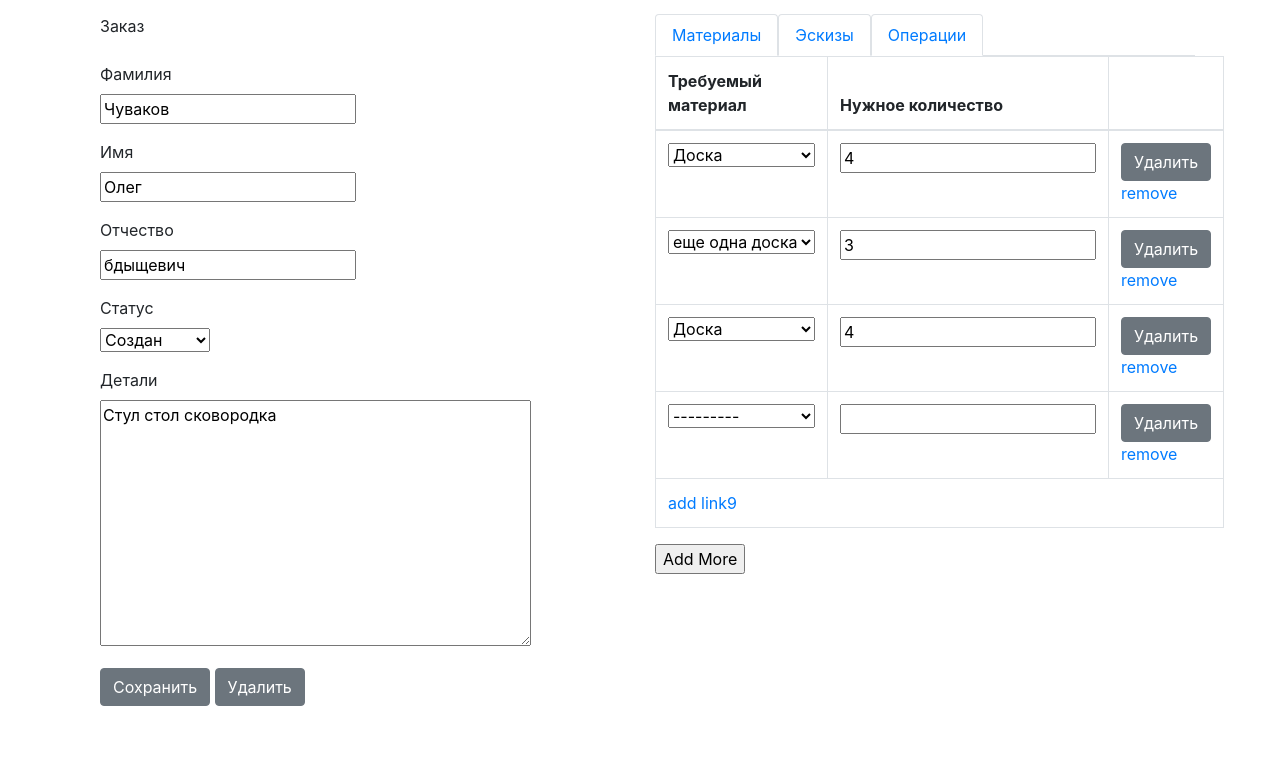
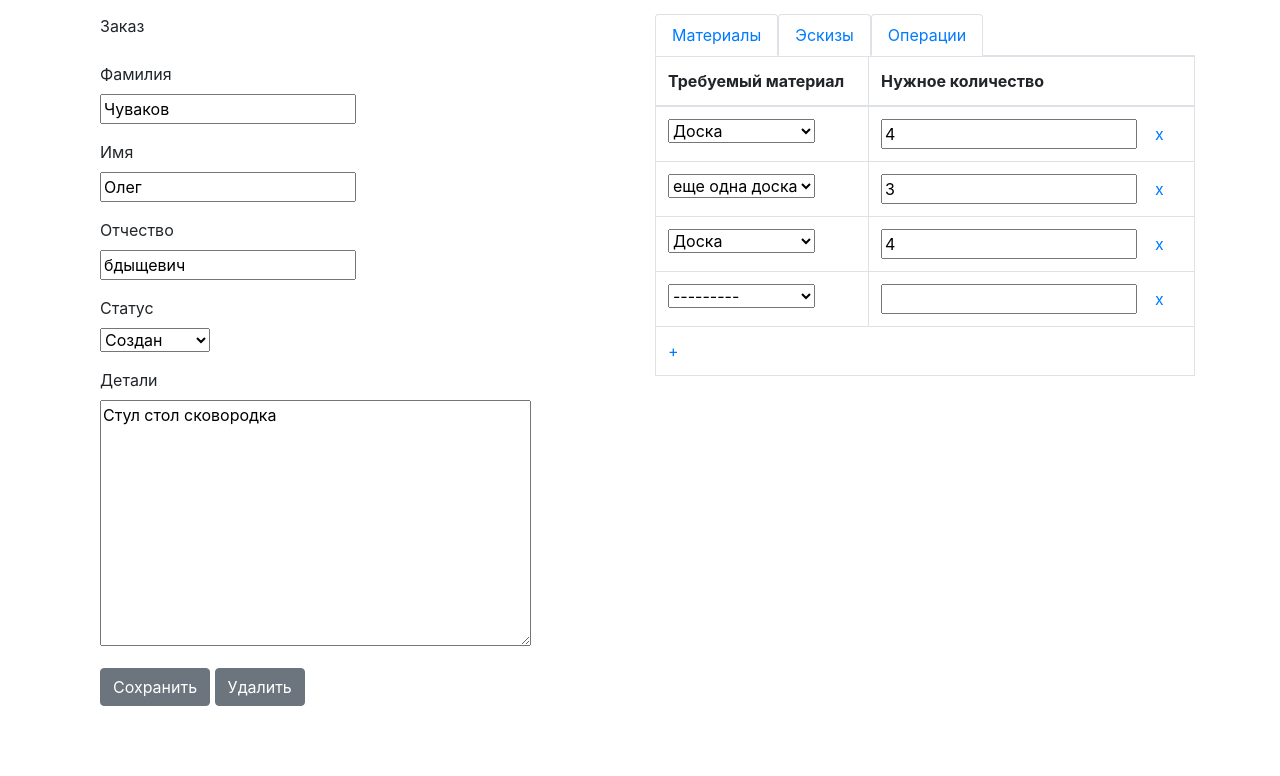
Before and after one commit to artemsmolyak/furniture_django, a Django app: page /order/1/ in a window 1280 px wide. Shown: the part 56-832 px from the top of the page. Run offline with Django 3.2, Linux system fonts and the light colour scheme; data comes from the database, SQL or seed files in the repository; some libraries are stand-ins or nearby versions.

Commit message:
added add+remove rows

```diff
--- a/templates/order_form_materials.html
+++ b/templates/order_form_materials.html
@@ -7,7 +7,6 @@
     <tr>
         <th scope="col">Требуемый материал</th>
         <th scope="col">Нужное количество</th>
-        <th scope="col"></th>
     </tr>
     </thead>
 
@@ -17,40 +16,15 @@
 
     {% for formMaterial in formMaterials %}
 
-
-
             <tr class = "formset_row-{{ formset.prefix }} ">
                 <td> {{ formMaterial.idMaterial }}</td>
-                <td> {{ formMaterial.count }}</td>
-                <td>  <button type="submit" class="btn btn-secondary" value="Save" id='{{ formMaterial.id }}' > Удалить </button> </td>
+                <td> {{ formMaterial.count }}&nbsp;&nbsp;&nbsp;&nbsp;</td>
             </tr>
-
-
 
     {% endfor %}
 
-
     </tbody>
 </table>
-
-
-
-
-<input type="button" value="Add More" id="add_more">
-
-
-
-
-
-<div id="empty_form" style="display:none">
-
-    <tr>
-         {{ formMaterials.empty_form.as_p }}
-         <button type="button" data-formset-delete-button>Delete form</button>
-    </tr>
-
-</div>
-
 
 
 
@@ -59,31 +33,9 @@
 
 <script type="text/javascript">
 
-     jQuery(function($) {
-        $("#formset").formMaterials({
-            animateForms: true
-        });
-    });
-
-
- $('#add_more').click(function() {
-
-    $('#form_set tbody').append($('#empty_form').html());
-
-});
-
-
- $('#Remove').click(function() {
-
-    $('#form_set tbody').append($('#empty_form').html());
-
-});
-
-
-
  $('.formset_row-{{ formset.prefix }} ').formset({
-        addText: 'add link9',
-        deleteText: 'remove',
+        addText: '+',
+        deleteText: 'x',
         prefix: '{{ formset.prefix }}'
     });
 
```
